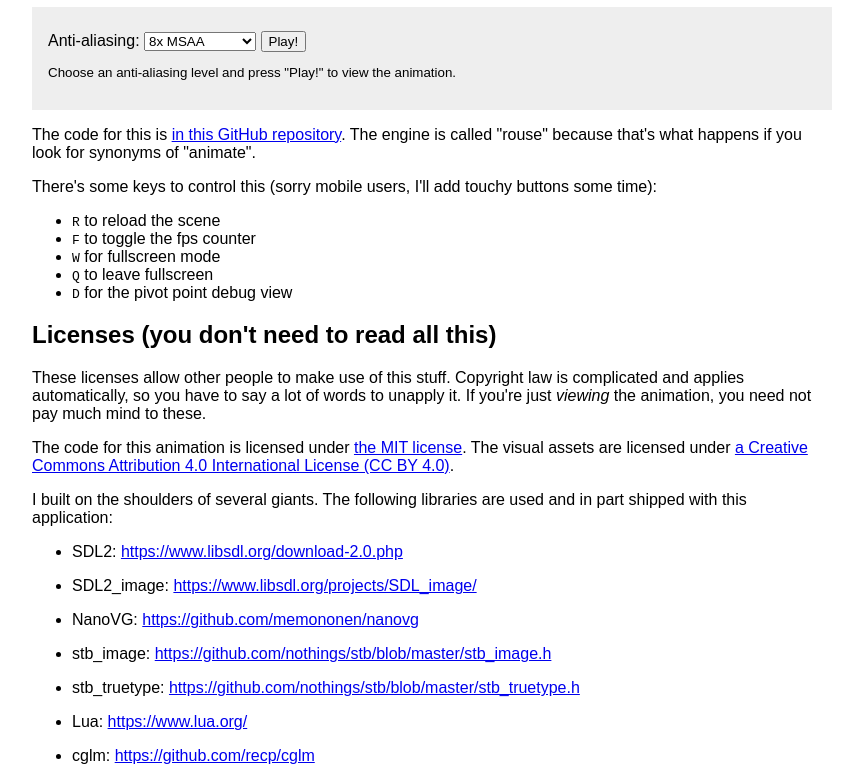
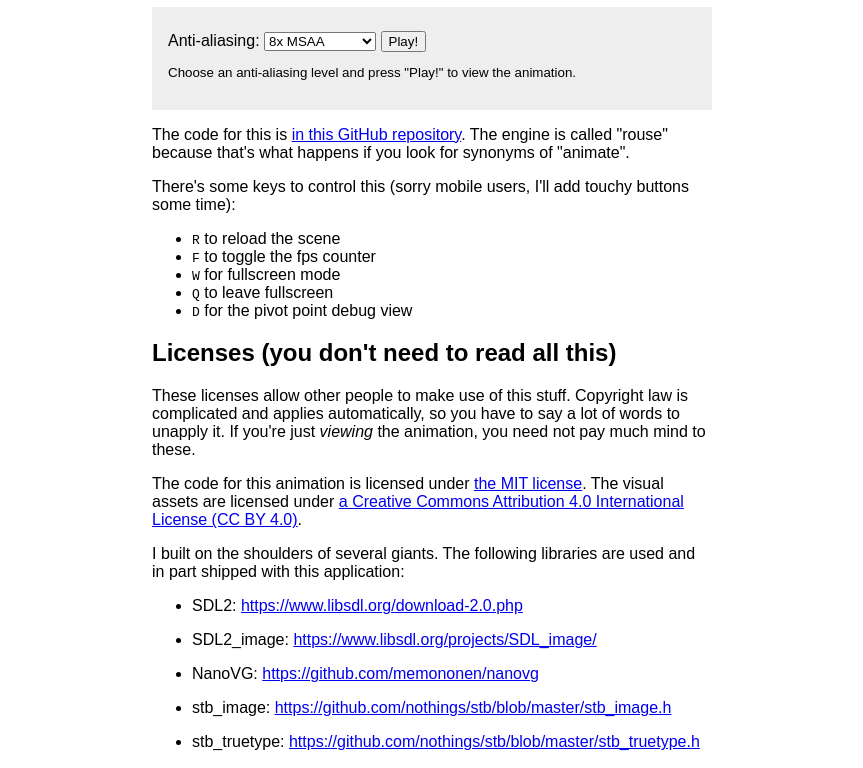
Before and after one commit to askmeaboutlo0m/askmeaboutlo0m.github.io, a plain HTML site: page rouse-sampleanim/index.html in a window 1280 px wide. Shown: the part 73-841 px from the top of the page, without its empty margins (208-1071 px from the left). Drawn offline with Linux system fonts and the light colour scheme.

Commit message:
Make sample animation index page a little thinner
So that it's more comfortable to read on mobile.

```diff
--- a/rouse-sampleanim/index.html
+++ b/rouse-sampleanim/index.html
@@ -10,7 +10,7 @@
             }
             .main {
                 font-family: sans-serif;
-                max-width: 800px;
+                max-width: 560px;
                 margin: 0 auto;
             }
             form {
```
